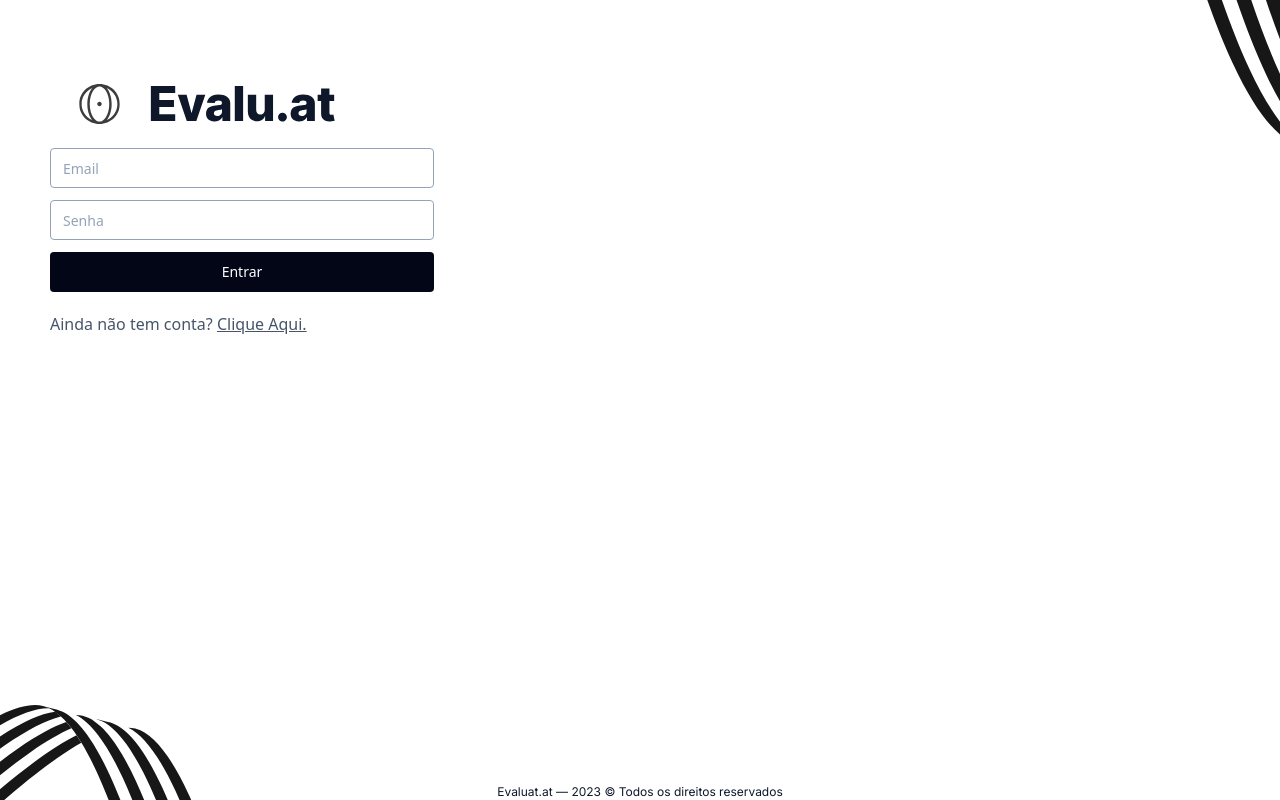
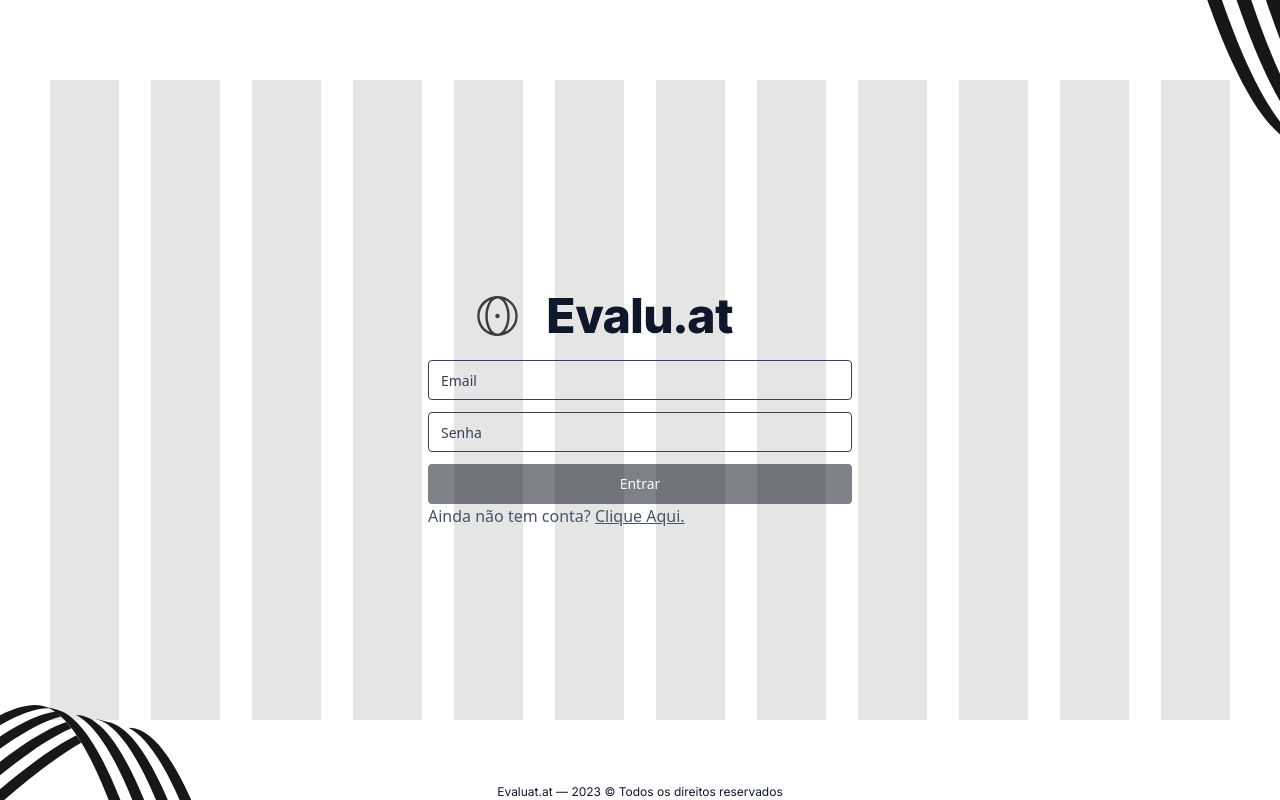
Before and after one commit to Evalu-at/evaluat-frontend, a React (Vite) app: page / in a window 1280 px wide. Built offline with nearby package versions, Linux system fonts and the light colour scheme.

Commit message:
feat: login page centered and added validation on inputs for login and password

```diff
--- a/src/layouts/gridLayout.tsx
+++ b/src/layouts/gridLayout.tsx
@@ -4,7 +4,6 @@ export function GridLayout({ children }: { children: React.ReactNode }) {
   return (
     <div className="px-[50px] py-20  h-screen w-screen flex justify-center items-center">
       <div className=" min-h-full min-w-full grid grid-cols-12 gap-8">
-        {/* <div className="bg-black/10"></div>
         <div className="bg-black/10"></div>
         <div className="bg-black/10"></div>
         <div className="bg-black/10"></div>
@@ -15,8 +14,9 @@ export function GridLayout({ children }: { children: React.ReactNode }) {
         <div className="bg-black/10"></div>
         <div className="bg-black/10"></div>
         <div className="bg-black/10"></div>
-        <div className="bg-black/10"></div> */}
-        <div>{children}</div>
+        <div className="bg-black/10"></div>
+        <div className="bg-black/10"></div>
+        <div className="absolute flex place-self-center">{children}</div>
       </div>
       <BgIconLayout />
       <div className="absolute text-[#0F172A] text-xs font-inter bottom-0 place-self-center">
--- a/src/pages/loginPage.tsx
+++ b/src/pages/loginPage.tsx
@@ -17,7 +17,7 @@ import {
 
 export function LoginPage() {
   const formSchema = z.object({
-    email: z.string().email(),
+    email: z.string().email({ message: 'Formato de e-mail inválido' }),
     password: z.string().min(8, { message: 'Senha muito curta' }),
   });
 
@@ -31,14 +31,12 @@ export function LoginPage() {
   });
 
   function onSubmit(values: z.infer<typeof formSchema>) {
-    // Do something with the form values.
-    // ✅ This will be type-safe and validated.
     console.log(values);
   }
 
   return (
-    <div className="absolute flex flex-col place-self-center gap-5">
-      <img className="" src={evaluAtIcon} />
+    <div className="">
+      <img className="p-5" src={evaluAtIcon} />
       <Form {...form}>
         <form className="flex flex-col gap-3">
           <FormField
@@ -48,11 +46,12 @@ export function LoginPage() {
               <FormItem>
                 <FormControl>
                   <Input
-                    className="rounded text-slate-400"
+                    className="rounded text-slate-700"
                     placeholder="Email"
                     {...field}
                   />
                 </FormControl>
+                <FormMessage />
               </FormItem>
             )}
           />
@@ -63,7 +62,7 @@ export function LoginPage() {
               <FormItem>
                 <FormControl>
                   <Input
-                    className="rounded text-slate-400"
+                    className="rounded text-slate-700"
                     placeholder="Senha"
                     {...field}
                   />
@@ -73,8 +72,10 @@ export function LoginPage() {
             )}
           />
           <Button
-            type="submit"
+            type="button"
             className="hover:bg-slate-700 text-white bg-slate-950 rounded"
+            disabled={!form.formState.isValid}
+            onClick={form.handleSubmit(onSubmit)}
           >
             Entrar
           </Button>
```
